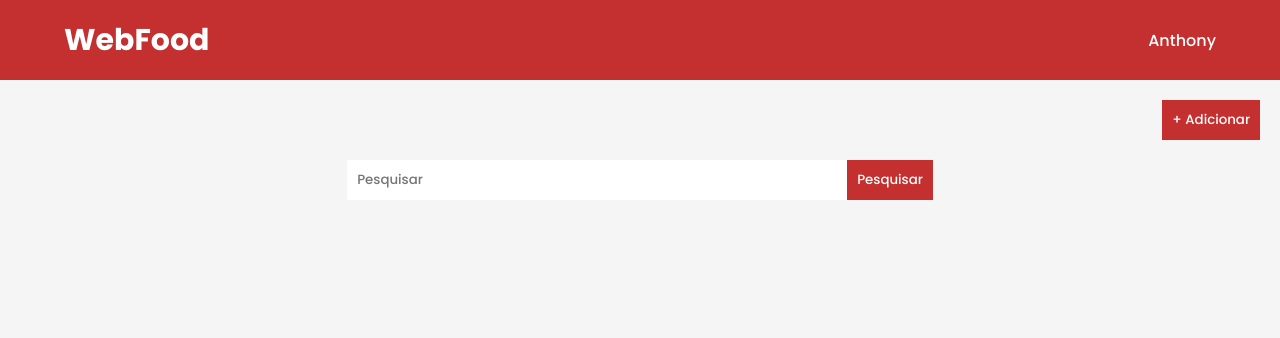
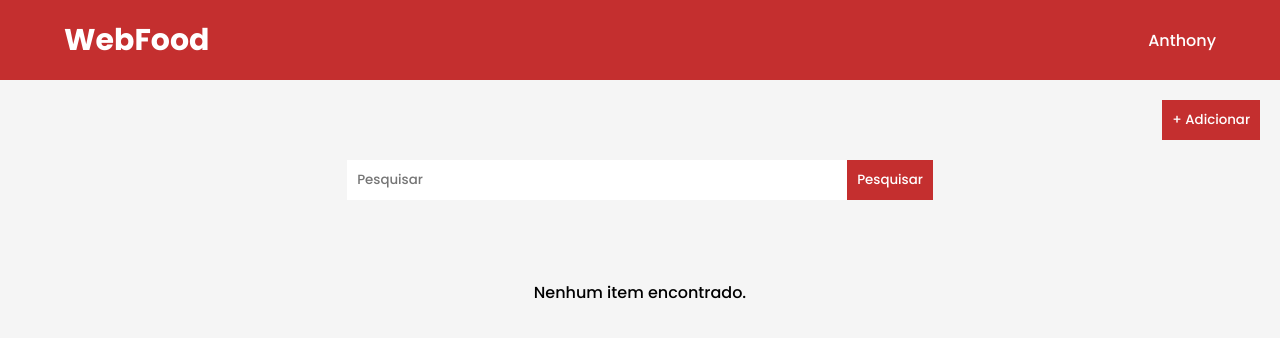
Before and after one commit to AnthonyH30/WebFood, a React (Vite) app: page / in a window 1280 px wide. Shown: the top 338 px of the page. Built offline with nearby package versions, Linux system fonts and the light colour scheme.

Commit message:
improving the ux on filter

```diff
--- a/src/Pages/Home/index.tsx
+++ b/src/Pages/Home/index.tsx
@@ -32,6 +32,7 @@ function Home(){
                 <Btn style={{position: 'absolute', top: '20px', right: '20px'}} onClick={openModal}>+ Adicionar</Btn>
             </section>
             <section className="products">
+                {products.length ? null : <p>Nenhum item encontrado.</p>}
                 {products.map((product) => <ProductCard image={product.image} title={product.productName} description={product.description} key={product.id} onclick={() => handleDelete(product.id)} />)}
             </section>
             <Modal
```
